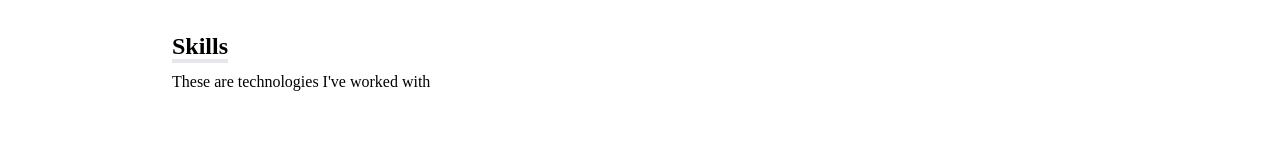
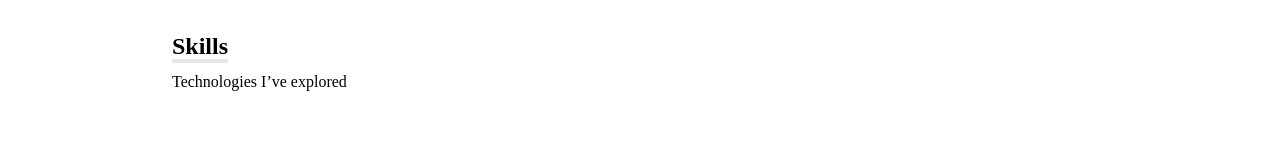
Before and after one commit to JavadAlip/React-Portfolio, a React (Create React App) app: page / in a window 1280 px wide. Shown: the part 770-918 px from the top of the page. Built offline with nearby package versions, Linux system fonts and the light colour scheme; grey boxes are pictures that could not be loaded.

Commit message:
Skills section p tag changed

```diff
--- a/src/components/skills.jsx
+++ b/src/components/skills.jsx
@@ -62,7 +62,7 @@ const Skills = () => {
           <p className="text-2xl inline border-b-4 hover:text-gray-400 font-bold">
             Skills
           </p>
-          <p className="mt-2">These are technologies I've worked with</p>
+          <p className="mt-2">Technologies I’ve explored</p>
         </div>
         <Marquee
           speed={80}
```
